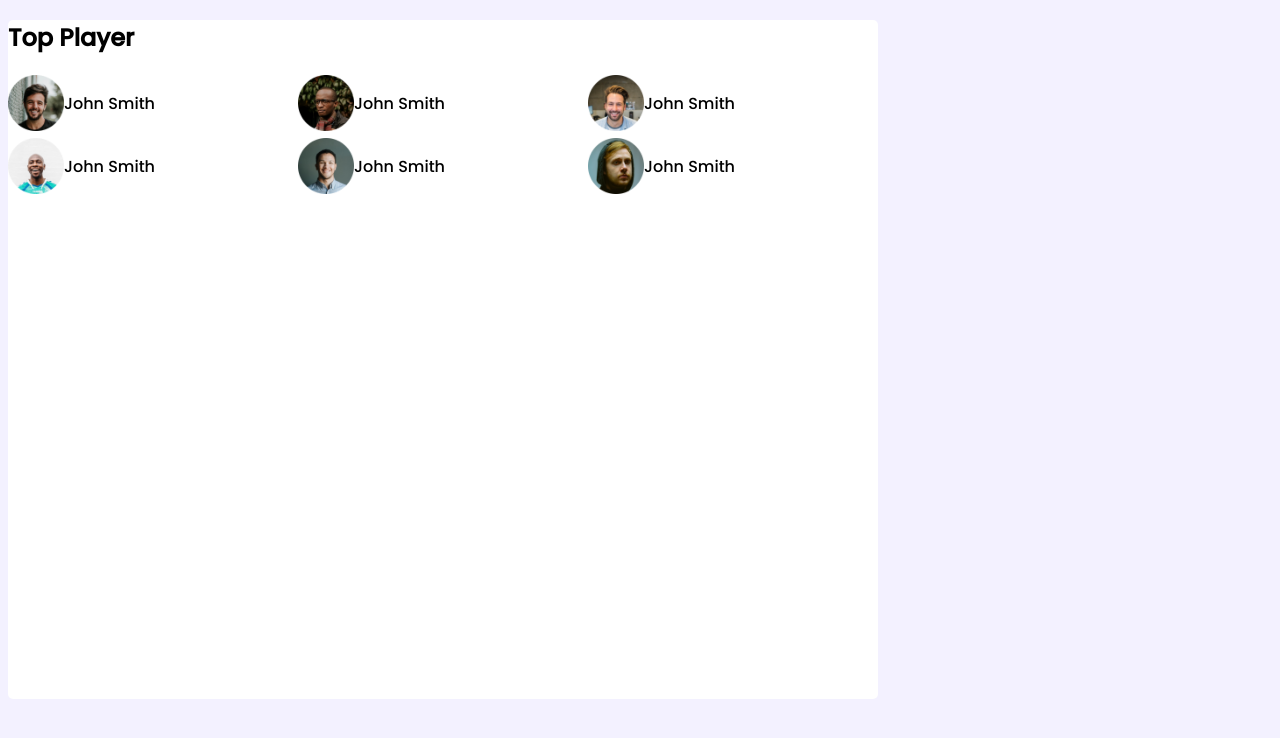
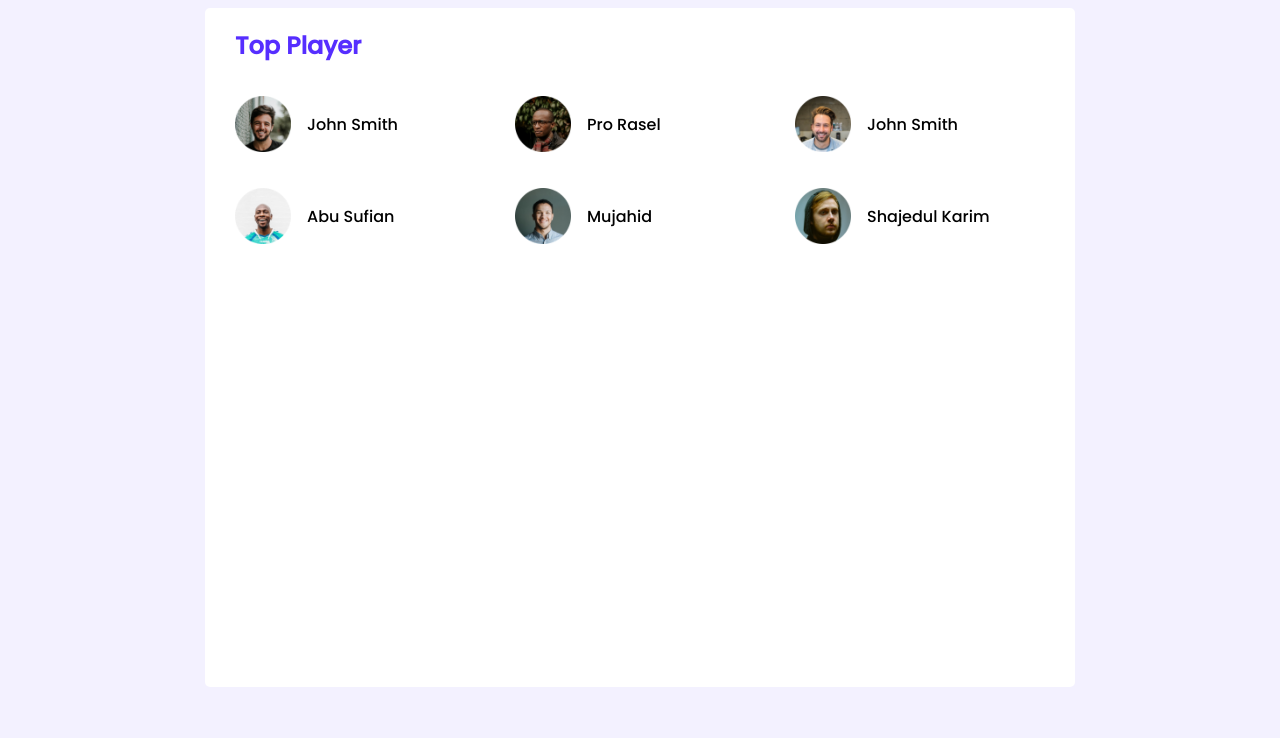
Before and after one commit to KhokonPHB07/leader-board, a plain HTML site: page index.html in a window 1280 px wide. Drawn offline with Linux system fonts and the light colour scheme.

Commit message:
color change

```diff
--- a/index.html
+++ b/index.html
@@ -28,7 +28,7 @@
                             <img src="images/players/player-2.png" alt="">
                         </div>
                         <div>
-                            <p>John Smith</p>
+                            <p>Pro Rasel</p>
                         </div>
                     </div>
                     <div class="player-image">
@@ -44,7 +44,7 @@
                             <img src="images/players/player-4.png" alt="">
                         </div>
                         <div>
-                            <p>John Smith</p>
+                            <p>Abu Sufian</p>
                         </div>
                     </div>
                     <div class="player-image">
@@ -52,7 +52,7 @@
                             <img src="images/players/player-5.png" alt="">
                         </div>
                         <div>
-                            <p>John Smith</p>
+                            <p>Mujahid</p>
                         </div>
                     </div>
                     <div class="player-image">
@@ -60,11 +60,12 @@
                             <img src="images/players/player-6.png" alt="">
                         </div>
                         <div>
-                            <p>John Smith</p>
+                            <p>Shajedul Karim</p>
                         </div>
                     </div>
                 </div>
             </section>
+
 
             <section>
 
--- a/styles/style.css
+++ b/styles/style.css
@@ -4,27 +4,45 @@ All styles for leaderboard
 /* Google fonts */
 @import url('https://fonts.googleapis.com/css2?family=Poppins:wght@500&display=swap');
 
-/* common styles */
+/* common styles and utilities */
 body{
     font-family: 'Poppins', sans-serif;
     background: #F3F1FF;
 }
+.container{
+    display: flex;
+    justify-content: center;
 
+}
 /* -------------------------
 All styles for top-player
 --------------------------*/
+
 .top-player-section{
     Width:870px;
     Height:679px;
     background: #FFFFFF;
     border-radius: 5px;
 }
+
 .top-player{
     display: grid;
     grid-template-columns: repeat(3,1fr);
+    row-gap: 29px;
+    margin-left: 30px;
+    margin-top: 33px;
+}
+.section-title{
+    margin-left: 30px;
+    font-weight: 500;
+    color: #562EFF;
+
+
+
 }
 .player-image{
     display: flex;
+    gap: 16px;
 }
 
 .player-image img{
```
